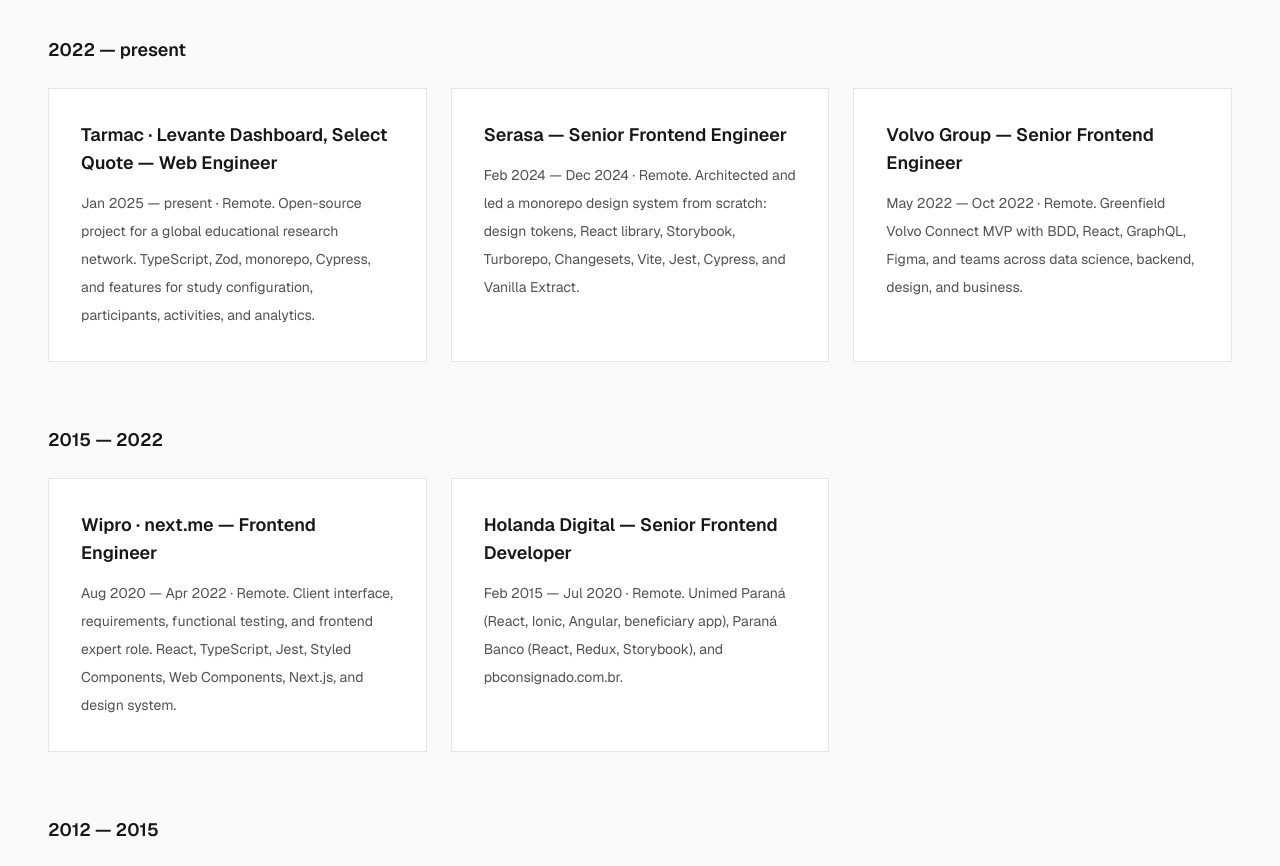
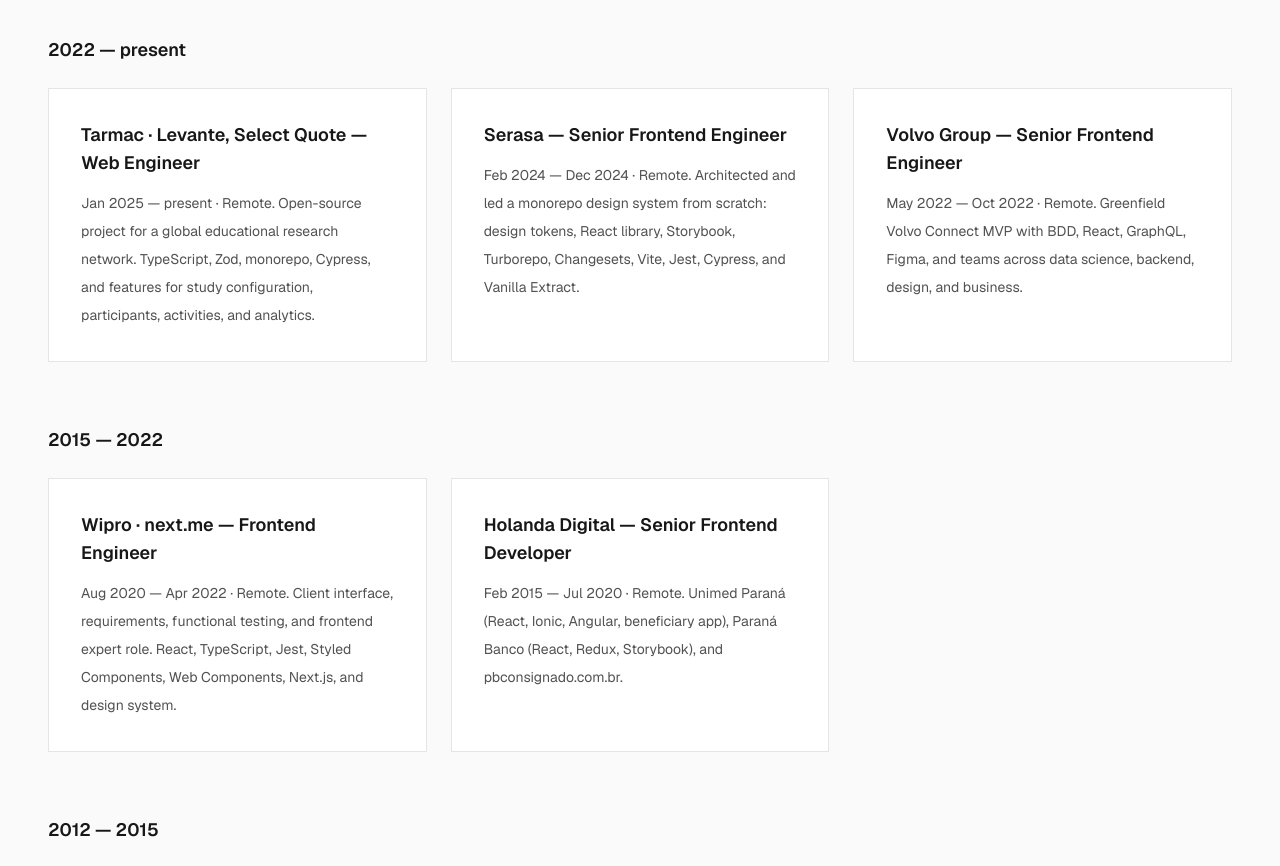
Before and after one commit to fhconte/h-digital, a Next.js app: page /en in a window 1280 px wide. Shown: the part 3400-4266 px from the top of the page. Built offline with nearby package versions, Linux system fonts and the light colour scheme.

Commit message:
chore: content improvements

```diff
--- a/src/content/en/experience.ts
+++ b/src/content/en/experience.ts
@@ -47,7 +47,7 @@
       label: "2022 — present",
       roles: [
         {
-          title: "Tarmac · Levante Dashboard, Select Quote — Web Engineer",
+          title: "Tarmac · Levante, Select Quote — Web Engineer",
           description:
             "Jan 2025 — present · Remote. Open-source project for a global educational research network. TypeScript, Zod, monorepo, Cypress, and features for study configuration, participants, activities, and analytics.",
         },
--- a/src/content/pt-BR/experience.ts
+++ b/src/content/pt-BR/experience.ts
@@ -47,7 +47,7 @@
       label: "2022 — presente",
       roles: [
         {
-          title: "Tarmac · Levante Dashboard, Select Quote — Web Engineer",
+          title: "Tarmac · Levante, Select Quote — Web Engineer",
           description:
             "Jan 2025 — presente · Remoto. Projeto open-source para rede global de pesquisa educacional. TypeScript, Zod, monorepo, Cypress e funcionalidades de configuração de estudos, participantes, atividades e analytics.",
         },
```
